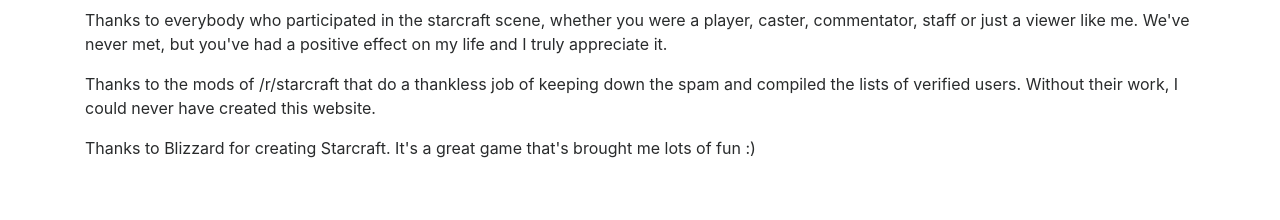
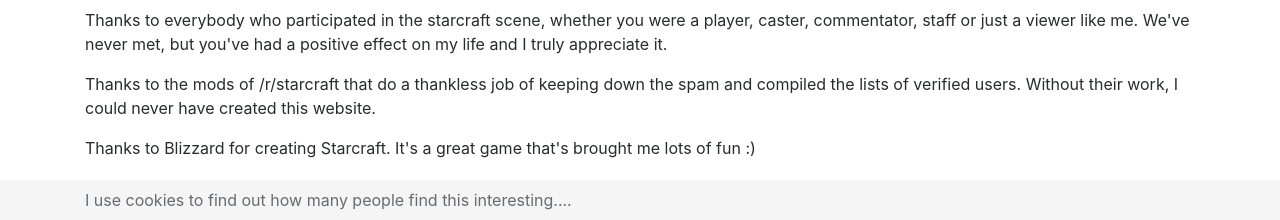
Before and after one commit to Damgaard/baller_search, a Django app: page /about/ in a window 1280 px wide. Shown: the part 712-932 px from the top of the page. Before the commit the page ends 870 px from the top, so only its background shows below. Run offline with Django 3.2, Linux system fonts and the light colour scheme; some libraries are stand-ins or nearby versions.

Commit message:
Add cookie warning

```diff
--- a/baller_search/static/css/project.css
+++ b/baller_search/static/css/project.css
@@ -36,3 +36,22 @@
 [hidden][style="display: block;"] {
   display: block !important;
 }
+
+
+html {
+  position: relative;
+  min-height: 100%;
+}
+body {
+  /* Margin bottom by footer height */
+  margin-bottom: 60px;
+}
+.footer {
+  position: absolute;
+  bottom: 0;
+  width: 100%;
+  /* Set the fixed height of the footer here */
+  height: 40px;
+  line-height: 40px; /* Vertically center the text there */
+  background-color: #f5f5f5;
+}
--- a/baller_search/templates/base.html
+++ b/baller_search/templates/base.html
@@ -65,6 +65,12 @@
 
     </div> <!-- /container -->
 
+    <footer class="footer">
+      <div class="container">
+        <p class="text-muted">I use cookies to find out how many people find this interesting....</p>
+      </div>
+    </footer>
+
     {% block modal %}{% endblock modal %}
 
     <!-- Le javascript
```
Also changed, not shown: 1 other file.
